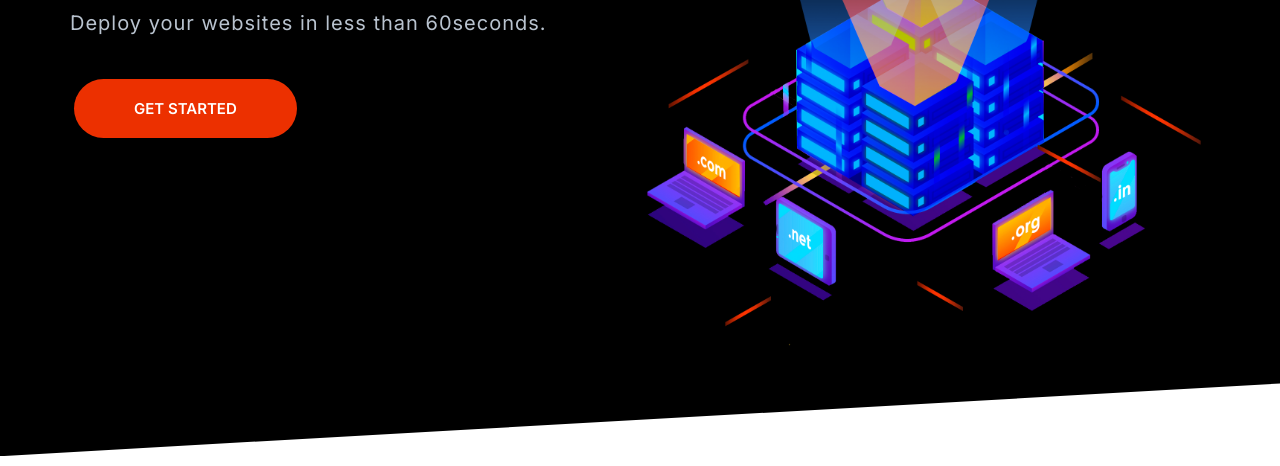
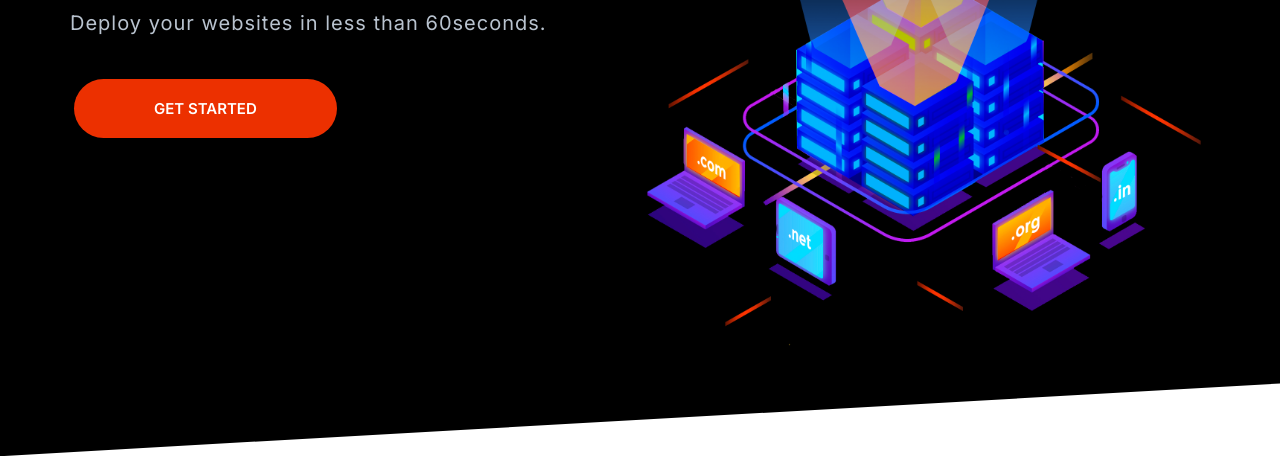
Before and after one commit to kelagb45/javascript-starter, a website built with Parcel: page index.html in a window 1280 px wide. Shown: the part 334-800 px from the top of the page. Built offline with nearby package versions, Linux system fonts and the light colour scheme.

Commit message:
adjusted the callouts and feature blocks

```diff
--- a/css/style.css
+++ b/css/style.css
@@ -185,8 +185,8 @@ a {
   vertical-align: middle;
 }
 .btn--stretched {
-  padding-left: 6rem;
-  padding-right: 6rem;
+  padding-left: 8rem;
+  padding-right: 8rem;
 }
 .start--secondary {
   background-color: var(--color-secondary);
@@ -431,6 +431,7 @@ a {
 .callout .btn {
   justify-self: center;
   align-self: center;
+  margin-top: 3rem;
 }
 .callout__content {
   text-align: center;
@@ -612,7 +613,6 @@ a {
 /*Feature*/
 .feature {
   gap: 4rem 2rem;
-  margin: 12rem;
 }
 
 .feature:first-of-type {
```
Also changed, not shown: index.html (+1 -0 lines), .htmlnanorc.js (added).
